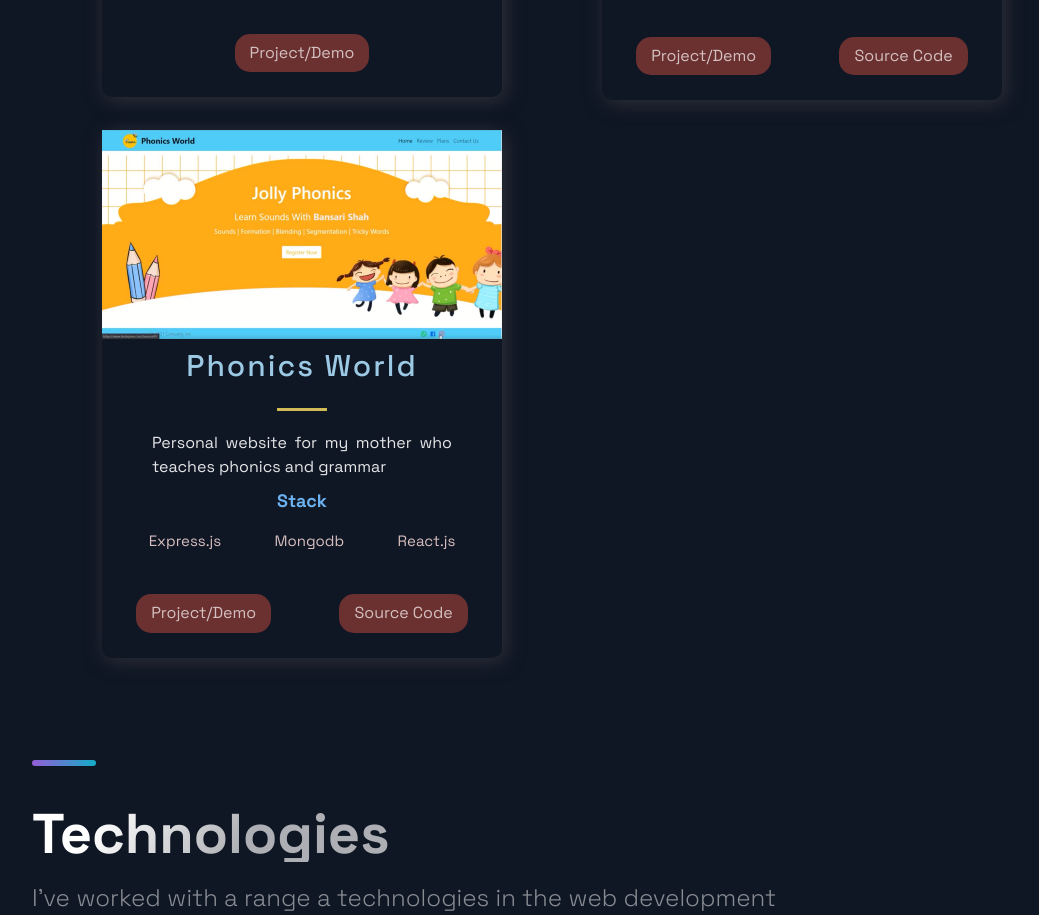
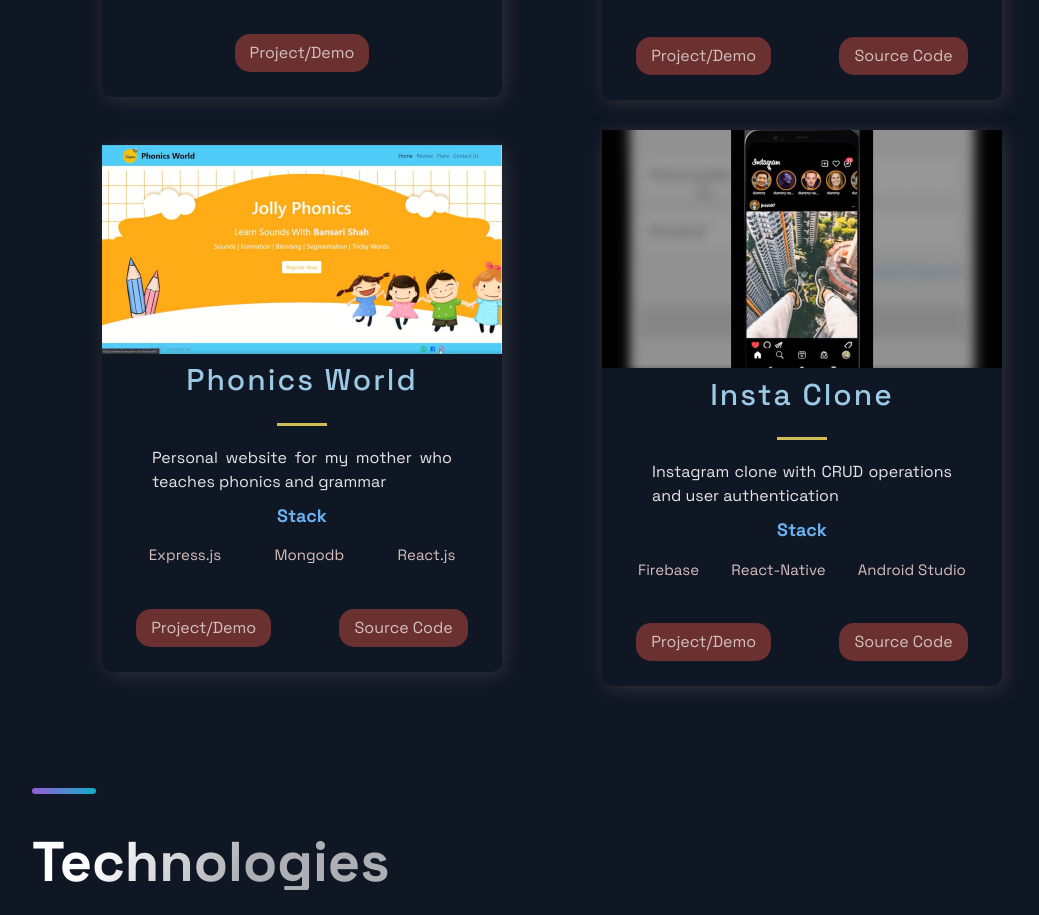
Before and after one commit to jinish08/Jinish-Portfolio, a Next.js app: page / in a window 1280 px wide. Shown: the part 5860-6775 px from the top of the page, without its empty margins (88-1127 px from the left). Built offline with nearby package versions, Linux system fonts and the light colour scheme.

Commit message:
added insta clone project and updated linedin demo video urls

```diff
--- a/src/constants/constants.js
+++ b/src/constants/constants.js
@@ -26,7 +26,7 @@ export const projects = [
     image:
       "/images/decenmusic.png",
     tags: ["Chakra-UI", "OpenZeppelin", "Solidity"],
-    visit: "https://www.linkedin.com/posts/jinishshah08_web3-blockchain-nfts-activity-6916784997559402497-w5NE",
+    visit: "https://www.linkedin.com/posts/jinish08_web3-blockchain-nfts-activity-6916784997559402497-q3SD",
     source: "https://github.com/jinish08/decenMusic",
     id: 51,
   },
@@ -37,7 +37,7 @@ export const projects = [
     image:
       "/images/fitzilla.png",
     tags: ["Chakra-UI", "React.js", "Firebase"],
-    visit: "https://www.linkedin.com/posts/jinishshah08_reactjs-ui-project-activity-6909150279472963585-d8Fh",
+    visit: "https://www.linkedin.com/posts/jinish08_reactjs-ui-project-activity-6909150279472963585-9h50",
     source: "https://github.com/jinish08/LOC4.0_MangoDB",
     id: 50,
   },
@@ -48,7 +48,7 @@ export const projects = [
     image:
       "/images/linkedin.png",
     tags: ["MongoDb", "Socket.io", "Styled Components"],
-    visit: "https://www.linkedin.com/posts/jinishshah08_frontend-react-linkedin-activity-6899390626064945152-LlaP",
+    visit: "https://www.linkedin.com/posts/jinish08_frontend-react-linkedin-activity-6899390626064945152-N86d",
     source: "https://github.com/jinish08/LinkedIn-clone",
     id: 49,
   },
@@ -147,7 +147,7 @@ export const projects = [
     image:
       "/images/waste.png",
     tags: ["Chakra UI", "React.js", "Firebase"],
-    visit: "https://www.linkedin.com/posts/jinishshah08_react-team-wastemanagement-activity-6898851859692445696-sHOs",
+    visit: "https://www.linkedin.com/posts/jinish08_react-team-wastemanagement-activity-6898851859692445696-0OLV",
     source: "https://github.com/jinish08/breaking-code",
     id: 40,
   },
@@ -158,10 +158,21 @@ export const projects = [
     image:
       "/images/phonics.png",
     tags: ["Express.js", "Mongodb", "React.js"],
-    visit: "https://www.linkedin.com/posts/jinishshah08_react-nodejs-expressjs-activity-6844684391990521856-TMy9",
+    visit: "https://www.linkedin.com/posts/jinish08_react-nodejs-expressjs-activity-6844684391990521856-6w5y",
     source: "https://github.com/jinish08/React-app",
     id: 39,
   },
+  {
+    title: "Insta Clone",
+    description:
+      "Instagram clone with CRUD operations and user authentication",
+    image:
+      "/images/instagram.png",
+    tags: ["Firebase", "React-Native", "Android Studio"],
+    visit: "https://www.linkedin.com/posts/jinish08_reactjs-reactnative-project-activity-6867498459302297600-XX1T",
+    source: "https://github.com/jinish08/igclone-rn",
+    id: 38,
+  }
   //exam portal
   //gre word count
   //insta clone
```
